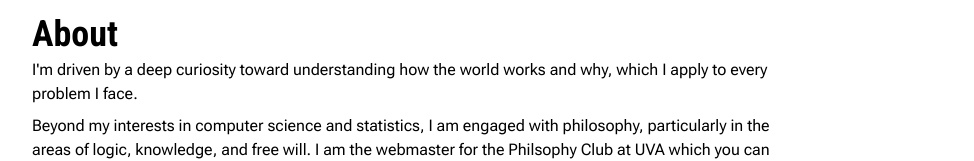
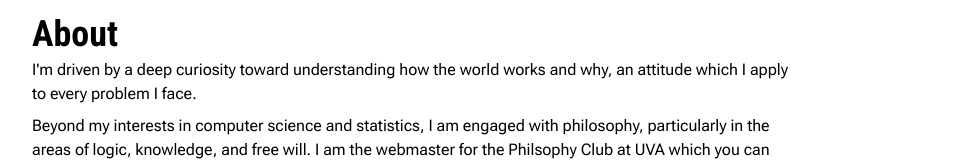
Before and after one commit to grantbtzou/Personal-Website-2024, a Next.js app: page / in a window 1280 px wide. Shown: the part 424-585 px from the top of the page, without its empty margins (224-1198 px from the left). Built offline with nearby package versions, Linux system fonts and the light colour scheme.

Commit message:
update bio

```diff
--- a/src/app/page.js
+++ b/src/app/page.js
@@ -29,7 +29,7 @@ export default function Home() {
             <h2 className="text-4xl font-bold">About</h2>
             <div className={`${robF.className}`}>
             <p className="text-md mt-1"></p>
-            <p className="text-md mt-1">I'm driven by a deep curiosity toward understanding how the world works and why, which I apply to every problem I face.</p>
+            <p className="text-md mt-1">I'm driven by a deep curiosity toward understanding how the world works and why, an attitude which I apply to every problem I face.</p>
             <p className="text-md mt-2">Beyond my interests in computer science and statistics, I am engaged with philosophy, particularly in the areas of logic, knowledge, and free will.
                 I am the webmaster for the Philsophy Club at UVA which you can explore on my projects page.
                 I also love running and compete with UVA Club Running while contributing to the club website.</p>
```
